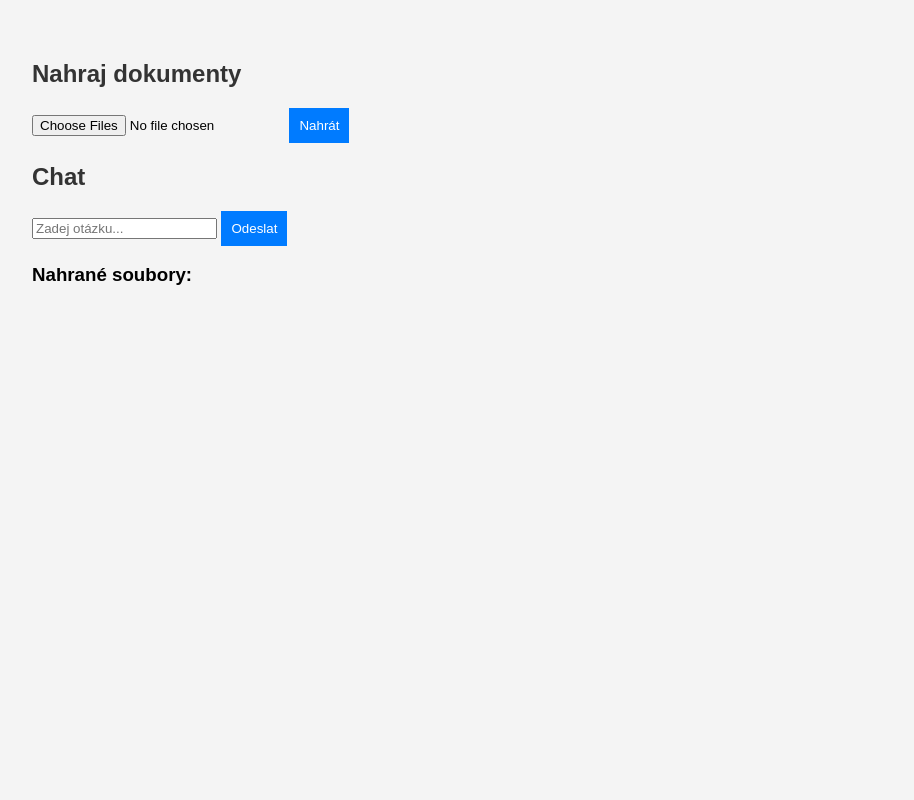
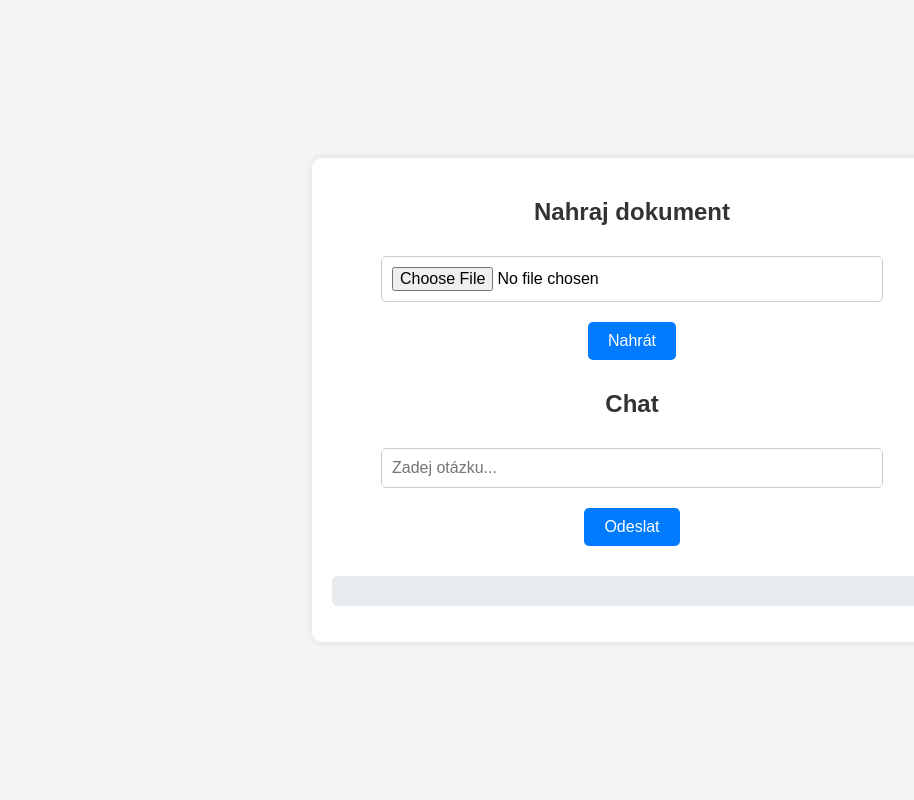
Before and after one commit to Maikl76/chatbot, a FastAPI app: page / in a window 1280 px wide. Shown: the whole page, without its empty margins (8-922 px from the left). Run offline with FastAPI, Linux system fonts and the light colour scheme.

Commit message:
Update index.html

```diff
--- a/templates/index.html
+++ b/templates/index.html
@@ -5,36 +5,88 @@
     <meta name="viewport" content="width=device-width, initial-scale=1.0">
     <title>Chatbot s dokumenty</title>
     <link rel="stylesheet" href="/static/style.css">
+    <style>
+        body {
+            font-family: Arial, sans-serif;
+            background-color: #f4f4f4;
+            text-align: center;
+            margin: 0;
+            padding: 0;
+            display: flex;
+            flex-direction: column;
+            align-items: center;
+            justify-content: center;
+            height: 100vh;
+        }
+        h2 {
+            color: #333;
+        }
+        #fileInput, #userInput {
+            padding: 10px;
+            margin: 10px 0;
+            width: 80%;
+            max-width: 500px;
+            border: 1px solid #ccc;
+            border-radius: 5px;
+            font-size: 16px;
+        }
+        button {
+            padding: 10px 20px;
+            margin: 10px;
+            border: none;
+            background-color: #007BFF;
+            color: white;
+            font-size: 16px;
+            border-radius: 5px;
+            cursor: pointer;
+        }
+        button:hover {
+            background-color: #0056b3;
+        }
+        #chat-container {
+            width: 90%;
+            max-width: 600px;
+            background: white;
+            padding: 20px;
+            border-radius: 10px;
+            box-shadow: 0 0 10px rgba(0, 0, 0, 0.1);
+        }
+        #response {
+            margin-top: 20px;
+            padding: 15px;
+            background: #e9ecef;
+            border-radius: 5px;
+            font-size: 16px;
+        }
+    </style>
 </head>
 <body>
-    <h2>Nahraj dokumenty</h2>
-    <input type="file" id="fileInput" multiple>
-    <button onclick="uploadFiles()">Nahrát</button>
 
-    <h2>Chat</h2>
-    <input type="text" id="userInput" placeholder="Zadej otázku...">
-    <button onclick="sendMessage()">Odeslat</button>
+    <div id="chat-container">
+        <h2>Nahraj dokument</h2>
+        <input type="file" id="fileInput">
+        <button onclick="uploadFile()">Nahrát</button>
 
-    <h3>Nahrané soubory:</h3>
-    <ul id="fileList"></ul>
+        <h2>Chat</h2>
+        <input type="text" id="userInput" placeholder="Zadej otázku...">
+        <button onclick="sendMessage()">Odeslat</button>
 
-    <p id="response"></p>
+        <p id="response"></p>
+    </div>
 
     <script>
-        let apiUrl = "https://chatbot-ybmh.onrender.com"; // Backend na Renderu
-        let uploadedFileNames = "";
+        let apiUrl = "https://chatbot-ybmh.onrender.com";
+        let uploadedFileName = "";
 
-        async function uploadFiles() {
-            let fileInput = document.getElementById("fileInput").files;
-            if (fileInput.length === 0) {
-                alert("Vyber soubory k nahrání.");
+        async function uploadFile() {
+            let fileInput = document.getElementById("fileInput").files[0];
+            if (!fileInput) {
+                alert("Vyber soubor k nahrání.");
                 return;
             }
 
             let formData = new FormData();
-            for (let i = 0; i < fileInput.length; i++) {
-                formData.append("files", fileInput[i]);
-            }
+            formData.append("file", fileInput);
 
             let response = await fetch(`${apiUrl}/upload/`, {
                 method: "POST",
@@ -42,32 +94,27 @@
             });
 
             let result = await response.json();
-            if (result.filenames) {
-                uploadedFileNames = result.filenames.join(",");
-                alert("Soubory nahrány!");
-
-                // Aktualizace seznamu nahraných souborů
-                let fileList = document.getElementById("fileList");
-                fileList.innerHTML = "";
-                result.filenames.forEach(filename => {
-                    let li = document.createElement("li");
-                    li.textContent = filename;
-                    fileList.appendChild(li);
-                });
+            if (result.filename) {
+                uploadedFileName = result.filename;
+                alert("Soubor nahrán!");
             } else {
-                alert("Chyba při nahrávání.");
+                alert("Chyba při nahrávání: " + (result.error || "Neznámá chyba."));
             }
         }
 
         async function sendMessage() {
             let userInput = document.getElementById("userInput").value;
-            if (!uploadedFileNames) {
-                alert("Nejdříve nahraj soubory.");
+            if (!uploadedFileName) {
+                alert("Nejdříve nahraj soubor.");
+                return;
+            }
+            if (!userInput.trim()) {
+                alert("Zadej otázku.");
                 return;
             }
 
             let formData = new FormData();
-            formData.append("filenames", uploadedFileNames);
+            formData.append("filename", uploadedFileName);
             formData.append("user_input", userInput);
 
             let response = await fetch(`${apiUrl}/chat/`, {
```
